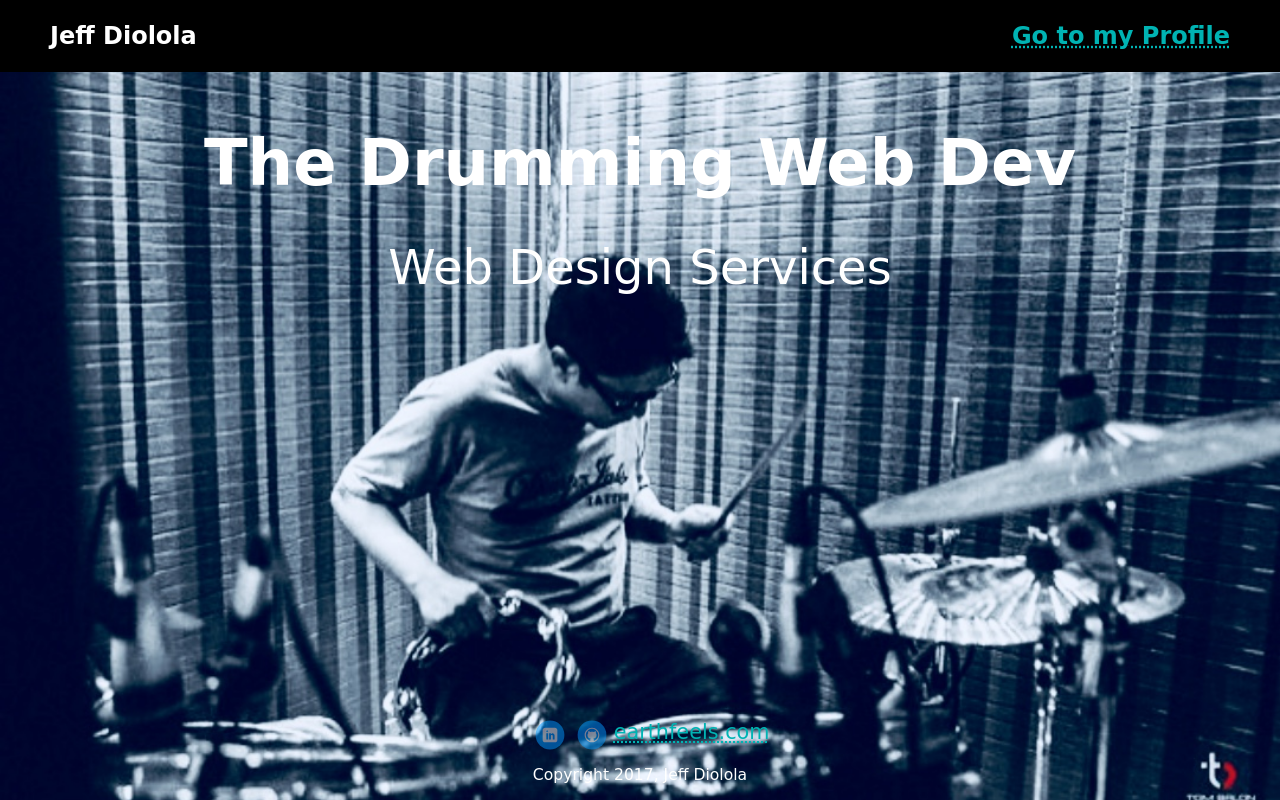
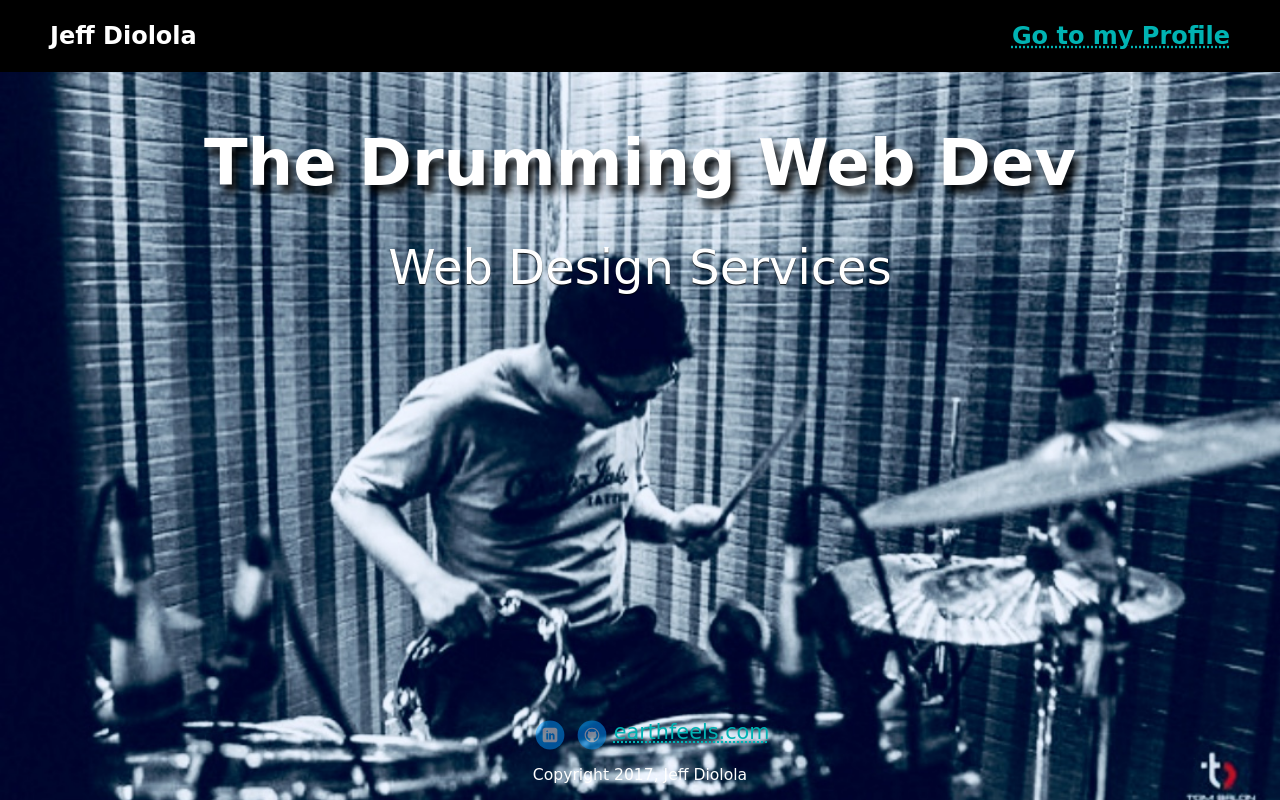
Before and after one commit to jeffdiolola/Techdegree-project-1, a plain HTML site: page index.html in a window 1280 px wide. Drawn offline with Linux system fonts and the light colour scheme; a web font is replaced by a local one.

Commit message:
added text-shadow on styles.css

```diff
--- a/styles.css
+++ b/styles.css
@@ -92,6 +92,7 @@ header {
   display: table;
   margin: 10px auto;
   font-size: 400%;
+  text-shadow: 5px 8px 8px black
 }
 .tag-services {
   color: white;
@@ -100,6 +101,7 @@ header {
   display: table;
   margin: 10px auto;
   font-size: 300%;
+  text-shadow: 0 1px 1px rgba(0,0,0,.8);
 }
 footer {
    position:fixed;
```
